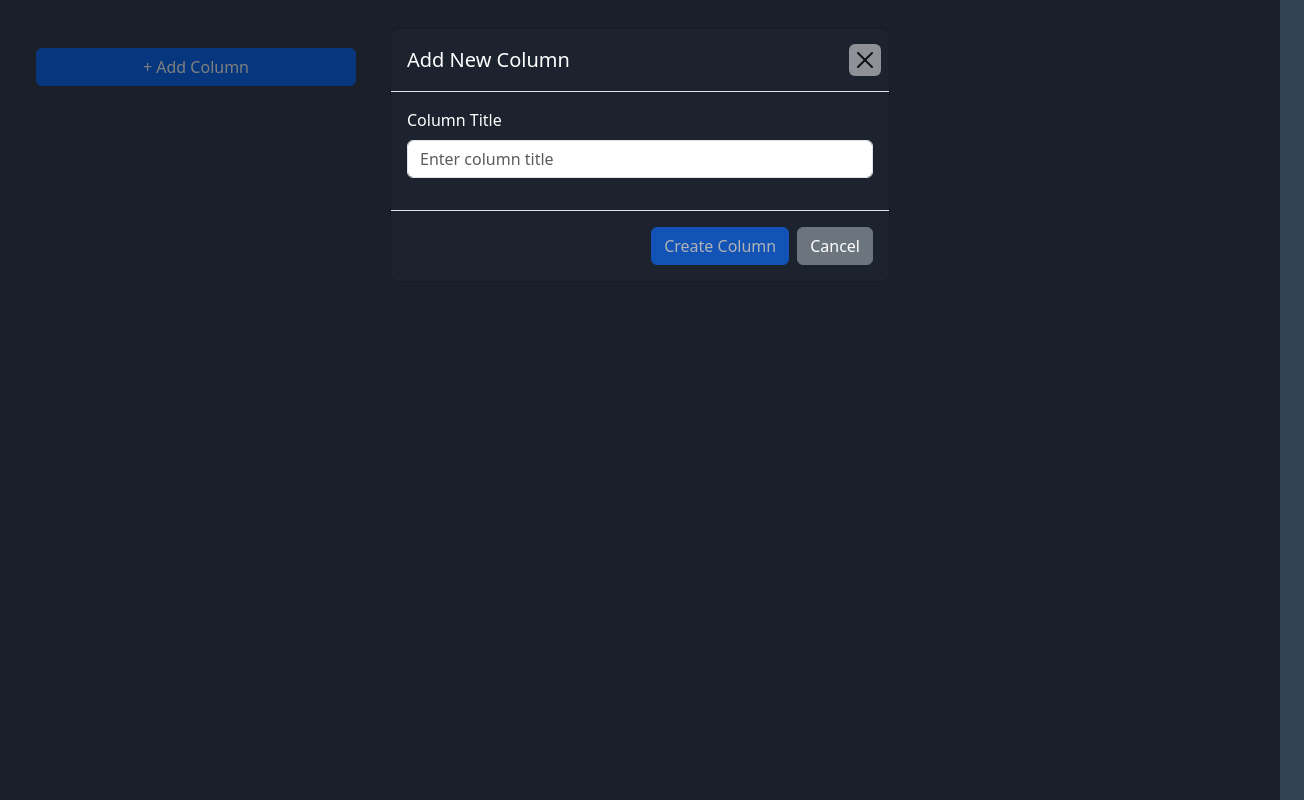
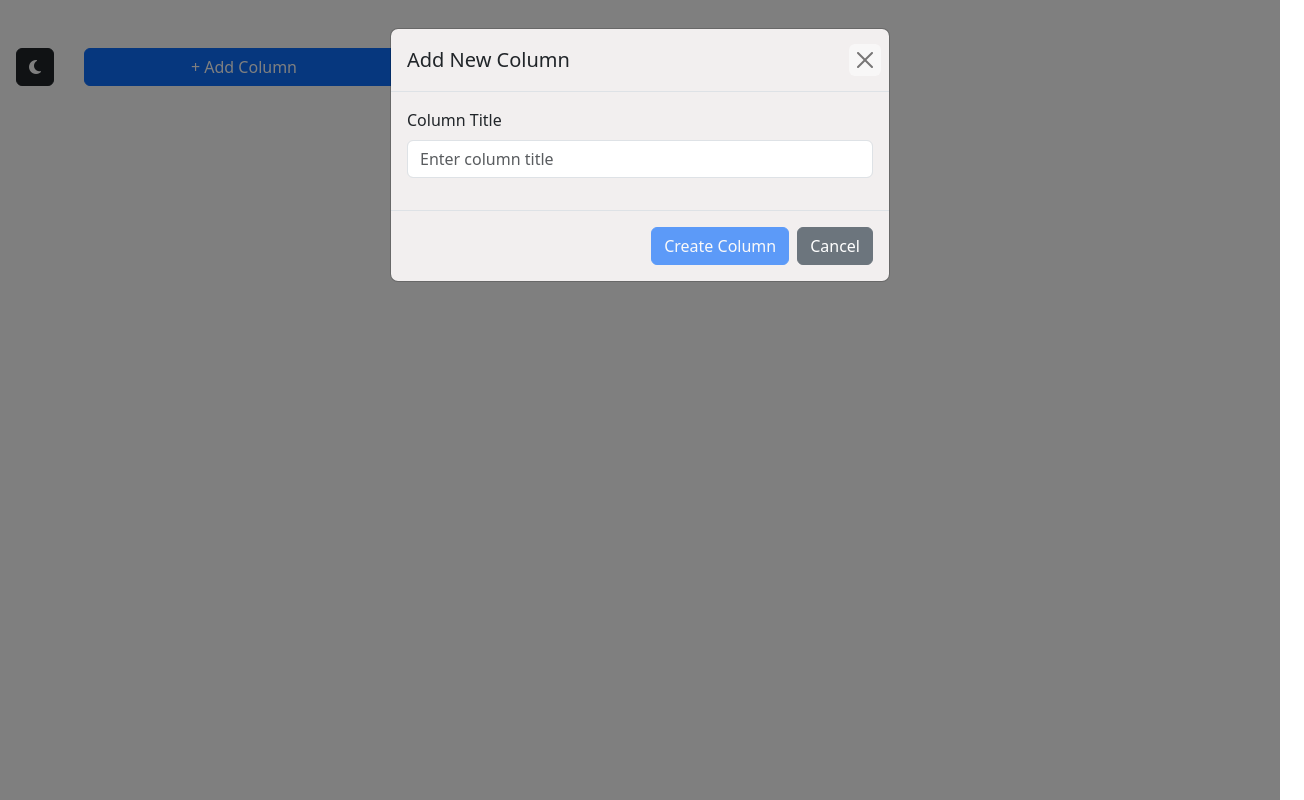
Before and after one commit to maksym-klym/task-tracker, a React (Vite) app: page / in a window 1280 px wide. Both pictures are taken after a click on the button "+ Add Column". Shown: the whole page, 1304 px wide, since content can reach past the window. Built offline with nearby package versions, Linux system fonts and the light colour scheme.

Commit message:
Implemented switching dark/light mode

```diff
--- a/index.html
+++ b/index.html
@@ -4,6 +4,7 @@
     <meta charset="UTF-8" />
     <link rel="icon" href="\to-do-list.png" />
     <link href="https://cdn.jsdelivr.net/npm/bootstrap@5.3.2/dist/css/bootstrap.min.css" rel="stylesheet"/>
+    <link rel="stylesheet" href="https://cdnjs.cloudflare.com/ajax/libs/font-awesome/6.4.0/css/all.min.css"/>
     <meta name="viewport" content="width=device-width, initial-scale=1.0" />
     <title>Task tracker</title>
   </head>
--- a/package.json
+++ b/package.json
@@ -11,6 +11,11 @@
   },
   "dependencies": {
     "@dnd-kit/core": "^6.3.1",
+    "@fortawesome/fontawesome-svg-core": "^6.7.2",
+    "@fortawesome/free-brands-svg-icons": "^6.7.2",
+    "@fortawesome/free-regular-svg-icons": "^6.7.2",
+    "@fortawesome/free-solid-svg-icons": "^6.7.2",
+    "@fortawesome/react-fontawesome": "^0.2.2",
     "@mui/icons-material": "^7.2.0",
     "bootstrap": "^5.3.7",
     "react": "^19.1.0",
--- a/src/app/components/Board/Board.tsx
+++ b/src/app/components/Board/Board.tsx
@@ -1,12 +1,28 @@
 import { type DragEndEvent, type DragStartEvent, DndContext, DragOverlay } from "@dnd-kit/core";
 import { Column } from "../Column/Column";
 import { useTasksStore } from "../../store/useTasksStore";
-import { useState } from "react";
+import { useEffect, useState } from "react";
 import TaskCard from "../TaskCard/TaskCard";
 import { useColumnsStore } from "../../store/useColumnsStore";
 import CreateColumnModal from "../CreateColumnModal/CreateColumnModal";
 
 export function Board() {
+  const [isDarkMode, setIsDarkMode] = useState(() => {
+    return localStorage.getItem('theme') === 'dark';
+  });
+
+  useEffect(() => {
+    if (isDarkMode) {
+      document.body.classList.add('dark');
+      document.body.classList.remove('light');
+      localStorage.setItem('theme', 'dark');
+    } else {
+      document.body.classList.add('light');
+      document.body.classList.remove('dark');
+      localStorage.setItem('theme', 'light');
+    }
+  }, [isDarkMode]);
+
   const columns = useColumnsStore((state) => state.columns);
 
   const tasks = useTasksStore((state) => state.tasks);
@@ -35,7 +51,13 @@ export function Board() {
 
   return (
     <DndContext onDragEnd={handleDragEnd} onDragStart={handleDragStart}>
-      <div className="container-fluid my-4">
+      <button
+        className={`btn ${isDarkMode ? 'btn-light' : 'btn-dark'} position-absolute top-0 start-0 mt-5 ms-3`}
+        onClick={() => setIsDarkMode(previousTheme => !previousTheme)}
+      >
+        <i className={isDarkMode ? "fa-solid fa-sun" : "fa-solid fa-moon"}></i>
+      </button>
+      <div className="container-fluid my-4 ms-5">
         <div className="d-flex flex-nowrap gap-4">
           {columns.map(column => (
             <div key={column.id} className="column-item">
--- a/src/app/components/Column/Column.tsx
+++ b/src/app/components/Column/Column.tsx
@@ -29,13 +29,13 @@ export function Column({ column }: ColumnProps) {
   });
 
   return (
-    <div className="card text-white shadow dark-color-bg">
+    <div className="card shadow color-bg">
       <div className="card-body d-flex flex-column" ref={setDroppableRef}>
         <div className="d-flex justify-content-between align-items-center mb-3">
           <h2 className="card-title text-center mb-3 ms-3">{column.title}</h2>
           <div className="dropdown">
             <button
-              className="btn p-0 border-0 bg-transparent text-white"
+              className="btn p-0 border-0 bg-transparent dropdown-menu-btn"
               type="button"
               id="dropdownMenuButton"
               data-bs-toggle="dropdown"
@@ -43,7 +43,7 @@ export function Column({ column }: ColumnProps) {
             >
               <MoreVertIcon />
             </button>
-            <ul className="dropdown-menu dropdown-menu-dark">
+            <ul className="dropdown-menu dropdown-menu-color">
               <li>
                 <button
                   className="dropdown-item d-flex justify-content-between align-items-center"
--- a/src/app/components/CreateColumnModal/CreateColumnModal.tsx
+++ b/src/app/components/CreateColumnModal/CreateColumnModal.tsx
@@ -35,7 +35,7 @@ export default function CreateColumnModal({ modalId }: CreateTaskModalProps) {
       aria-hidden="true"
     >
       <div className="modal-dialog" role="document">
-        <div className="modal-content dark-color-bg text-white">
+        <div className="modal-content color-bg">
           <div className="modal-header">
             <h5 className="modal-title" id="columnModalLabel">Add New Column</h5>
             <button type="button" className="btn-close bg-white" data-bs-dismiss="modal" aria-label="Close" />
--- a/src/app/components/CreateTaskModal/CreateTaskModal.tsx
+++ b/src/app/components/CreateTaskModal/CreateTaskModal.tsx
@@ -40,7 +40,7 @@ export default function CreateTaskModal({ columnId, modalId }: CreateTaskModalPr
       aria-hidden="true"
     >
       <div className="modal-dialog" role="document">
-        <div className="modal-content dark-color-bg text-white">
+        <div className="modal-content color-bg">
           <div className="modal-header">
             <h5 className="modal-title" id="taskModalLabel">Add New Task</h5>
             <button type="button" className="btn-close bg-white" data-bs-dismiss="modal" aria-label="Close" />
--- a/src/app/components/EditColumnTitleModal/EditColumnTitleModal.tsx
+++ b/src/app/components/EditColumnTitleModal/EditColumnTitleModal.tsx
@@ -39,7 +39,7 @@ export default function EditColumnModal({ column, modalId }: EditTaskModalProps)
       aria-hidden="true"
     >
       <div className="modal-dialog" role="document">
-        <div className="modal-content dark-color-bg text-white">
+        <div className="modal-content color-bg">
           <div className="modal-header">
             <h5 className="modal-title" id="columnModalLabel">Edit Column Title</h5>
             <button type="button" className="btn-close bg-white" data-bs-dismiss="modal" aria-label="Close" />
--- a/src/app/components/EditTaskModal/EditTaskModal.tsx
+++ b/src/app/components/EditTaskModal/EditTaskModal.tsx
@@ -45,7 +45,7 @@ export default function EditTaskModal({ task, modalId }: EditTaskModalProps) {
       aria-hidden="true"
     >
       <div className="modal-dialog" role="document">
-        <div className="modal-content dark-color-bg text-white">
+        <div className="modal-content color-bg">
           <div className="modal-header">
             <h5 className="modal-title" id="taskModalLabel">Edit Task</h5>
             <button type="button" className="btn-close bg-white" data-bs-dismiss="modal" aria-label="Close" />
--- a/src/app/components/TaskCard/TaskCard.tsx
+++ b/src/app/components/TaskCard/TaskCard.tsx
@@ -26,14 +26,14 @@ export function TaskCard({ task, isOverlay = false }: TaskCardProps & { isOverla
 
   return (
     <>
-      <div className="card mb-3 border-0 shadow-sm dark-color-bg-card text-white" {...dragProps} style={{ opacity: isDragging && !isOverlay ? 0 : 1 }}>
+      <div className="card mb-3 border-0 shadow-sm color-bg-card" {...dragProps} style={{ opacity: isDragging && !isOverlay ? 0 : 1 }}>
         <div className="card-body">
           <div className="d-flex justify-content-between align-items-start">
             <h4 className="card-title">{task.title}</h4>
             <div>
               <div className="dropdown">
                 <button
-                  className="btn p-0 border-0 bg-transparent text-white"
+                  className="btn p-0 border-0 bg-transparent dropdown-menu-btn"
                   type="button"
                   id="dropdownMenuButton"
                   data-bs-toggle="dropdown"
@@ -43,7 +43,7 @@ export function TaskCard({ task, isOverlay = false }: TaskCardProps & { isOverla
                 >
                   <MoreVertIcon />
                 </button>
-                <ul className="dropdown-menu dropdown-menu-dark">
+                <ul className="dropdown-menu dropdown-menu-color">
                   <li>
                     <button
                       className="dropdown-item d-flex justify-content-between align-items-center"
--- a/src/index.css
+++ b/src/index.css
@@ -1,18 +1,56 @@
-body {
+body.dark {
   background-color: #334155;
   color: #e5e7eb;
 }
 
-.dark-color-bg {
+body.dark .color-bg {
   background-color: #1c232e;
+  color: white;
 }
 
-.dark-color-bg-card, .dropdown-menu-dark {
+body.dark .color-bg-card {
   background-color: #334155;
+  color: white;
+}
+
+body.dark .dropdown-menu-color {
+  background-color: #334155;
+  color: white;
+}
+
+body.dark .dropdown-menu-color button {
+  background-color: #334155;
+  color: white;
+}
+
+body.dark .dropdown-menu-btn{
+  color: white;
+}
+
+body.light {
+  color: #212529;
+}
+
+body.light .color-bg {
+  background-color: #F2EFEF;
+  color: #212529;
+}
+
+body.light .color-bg-card {
+  background-color: #fff;
+  color: #212529;
+}
+
+body.light .dropdown-menu-color {
+  background-color: #f0f0f0;
+}
+
+body.light .dropdown-menu-btn{
+  color: #212529;
 }
 
 .task-list {
-  max-height: 65vh;
+  max-height: 66vh;
 }
 
 .card-description {
@@ -31,5 +69,6 @@ body {
 }
 
 .column-item {
-  width: 45vh;
+  min-width: 45vh;
+  max-width: 45vh;
 }
```
Also changed, not shown: 1 other file (tests, documents, lock files or other folders).
